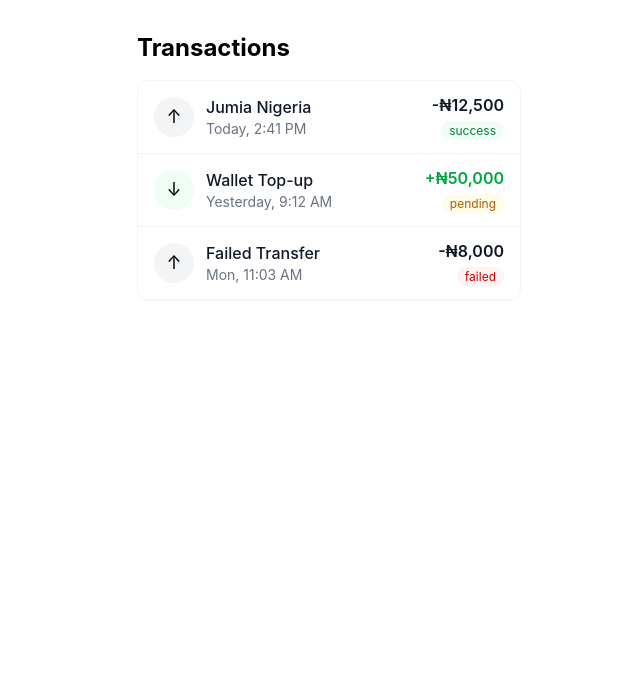
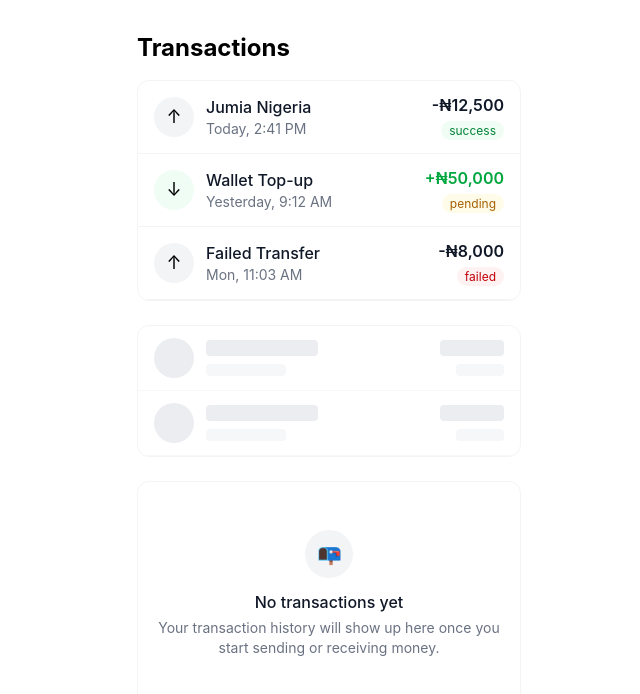
Before and after one commit to isaiahmauyon/fintech_ui, a React (Vite) app: page / in a window 1280 px wide. Shown: the top 694 px of the page, without its empty margins (311-951 px from the left). Built offline with nearby package versions, Linux system fonts and the light colour scheme.

Commit message:
Add TransactionRow loading and empty states

```diff
--- a/src/App.tsx
+++ b/src/App.tsx
@@ -1,4 +1,7 @@
 import TransactionRow from './components/TransactionRow'
+
+import TransactionRowSkeleton from './components/TransactionRowSkeleton'
+import EmptyTransactions from './components/EmptyTransactions'
 
 function App() {
   return (
@@ -27,6 +30,15 @@ function App() {
           status="failed"
         />
       </div>
+      {/* Loading Skeleton Demo */}
+      <div className="border border-gray-100 rounded-xl overflow-hidden mt-6">
+        <TransactionRowSkeleton />
+        <TransactionRowSkeleton />
+      </div>
+
+      <div className="border border-gray-100 rounded-xl overflow-hidden mt-6">
+        <EmptyTransactions />
+      </div>
     </div>
   )
 }
--- /dev/null
+++ b/src/components/EmptyTransactions.tsx
@@ -0,0 +1,13 @@
+export default function EmptyTransactions() {
+    return (
+        <div className="flex flex-col items-center justify-center py-12 px-4 text-center">
+            <div className="w-12 h-12 rounded-full bg-gray-100 flex items-center justify-center text-xl mb-3">
+                📭
+            </div>
+            <p className="font-medium text-gray-900">No transactions yet</p>
+            <p className="text-sm text-gray-500 mt-1">
+                Your transaction history will show up here once you start sending or receiving money.
+            </p>
+        </div>
+    )
+}
--- /dev/null
+++ b/src/components/TransactionRowSkeleton.tsx
@@ -0,0 +1,17 @@
+export default function TransactionRowSkeleton() {
+    return (
+        <div className="flex items-center justify-between py-3 px-4 border-b border-gray-100 animate-pulse">
+            <div className="flex items-center gap-3">
+                <div className="w-10 h-10 rounded-full bg-gray-200" />
+                <div>
+                    <div className="h-4 w-28 bg-gray-200 rounded mb-2" />
+                    <div className="h-3 w-20 bg-gray-100 rounded" />
+                </div>
+            </div>
+            <div className="text-right">
+                <div className="h-4 w-16 bg-gray-200 rounded mb-2 ml-auto" />
+                <div className="h-3 w-12 bg-gray-100 rounded ml-auto" />
+            </div>
+        </div>
+    )
+}
```
